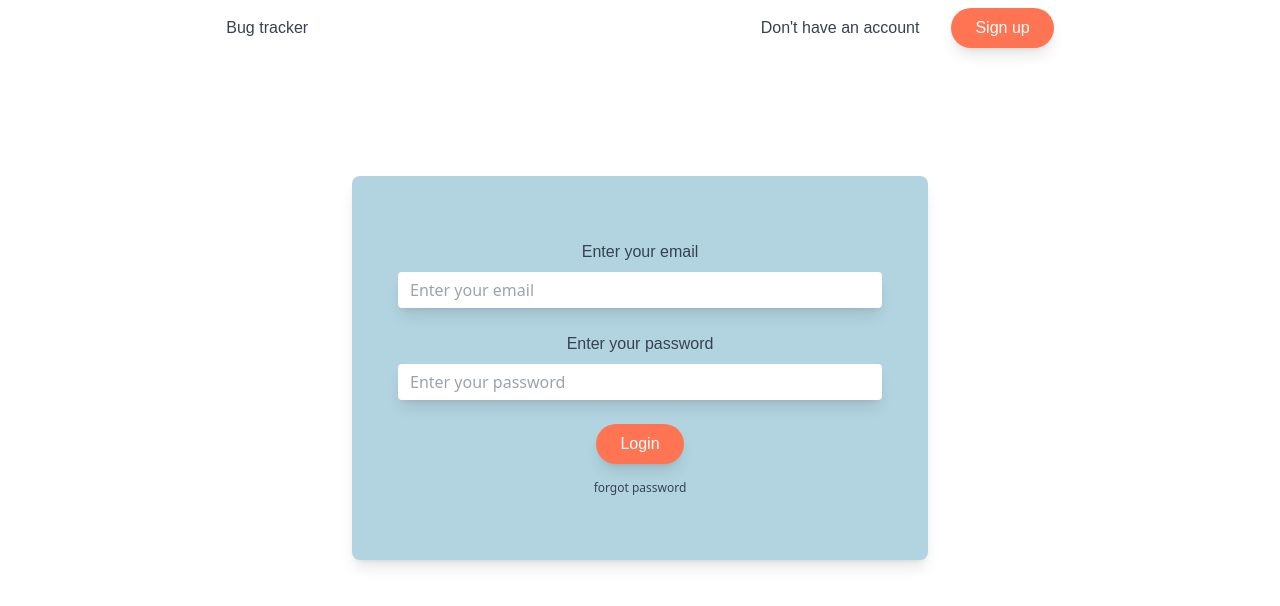
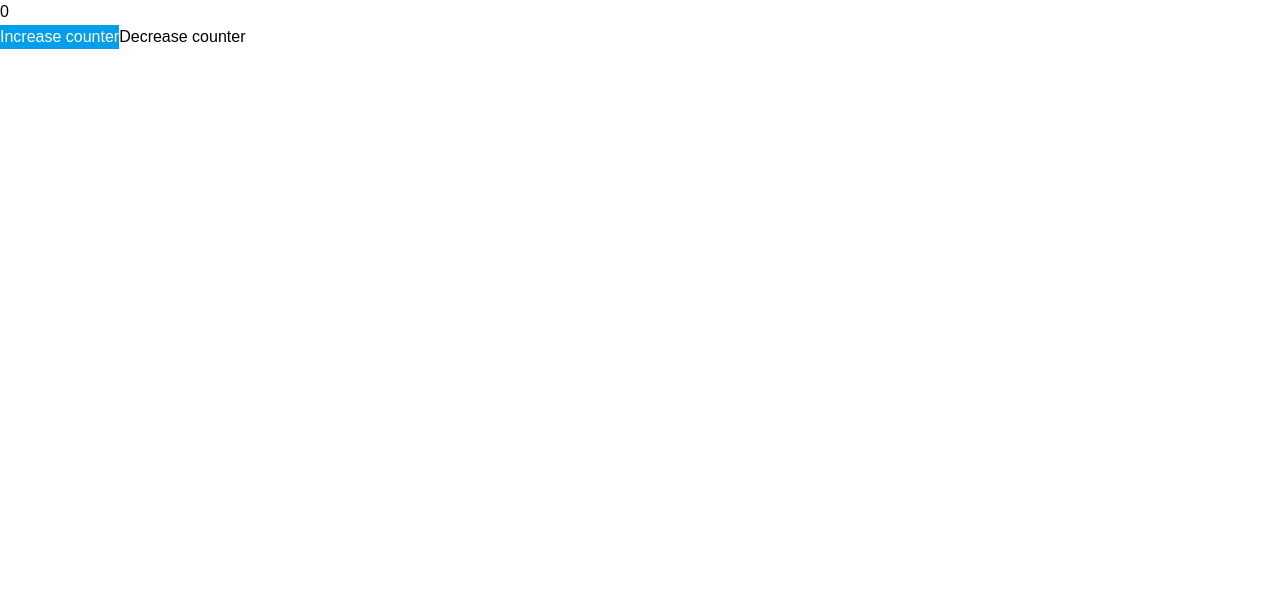
Before and after one commit to Shoetan/issue-tracker-vite, a React (Vite) app: page / in a window 1280 px wide. Shown: the top 606 px of the page. Built offline with nearby package versions, Linux system fonts and the light colour scheme.

Commit message:
modified form component

```diff
--- a/src/App.jsx
+++ b/src/App.jsx
@@ -1,17 +1,18 @@
-
-import LoginPage from './components/loginpage'
-import SignInPage from './components/signinpage'
+import { useState } from 'react'
 
 
 
 
 function App() {
-
+  const [count, setCount] = useState(0)
 
 
   return (
     <>
-      <LoginPage />
+      <div className="font-poppins"> {count}</div>
+      <button   className=" font-poppins bg-secondary-color text-white-color" onClick={() => { setCount(count + 1) }} > Increase counter </button>
+      <button className="font-poppins" onClick={() =>{setCount(count -1 )}}> Decrease counter </button>
+
 
 
       </>
--- a/src/components/form.jsx
+++ /dev/null
@@ -1,30 +0,0 @@
-const Form = ({email, password, btntext}) => {
-    return (
-
-        <div className='max-w-xl mx-auto mt-32 p-6 flex flex-col items-center justify-center bg-primary-color rounded-lg shadow-lg shadow-dark-color'>
-            <div className="flex flex-col w-11/12 m-10 items-center justify-center ">
-
-                <label className="font-poppins mb-2 text-gray-700">
-                    {email}
-                </label>
-                <input type="email" name="" id="" placeholder="Enter your email" className="mb-6 w-full py-2 px-3 rounded shadow-lg shadow-dark-color outline-none leading-tight" />
-
-                <label className="font-poppins mb-2 text-gray-700">
-                    {password}
-                </label>
-                <input type="password" name="" id="" placeholder="Enter your password" className="mb-6 w-full py-2 px-3 outline-none rounded shadow-lg shadow-dark-color leading-tight" />
-
-                <button className="font-poppins bg-accent-color text-white-color hover:bg-secondary-color hover:text-white-color py-2 px-6  rounded-full shadow-lg shadow-dark-color">
-                    {btntext}
-                </button>
-                <a href="#" className="text-center text-gray-700 text-xs mt-4">
-                    forgot password
-                </a>
-
-            </div>
-        </div>
-
-     );
-}
-
-export default Form;
--- a/src/components/loginpage.jsx
+++ /dev/null
@@ -1,31 +0,0 @@
-import Navbar from '../components/navbar'
-import Form from '../components/form'
-
-
-const LoginPage = () => {
-    return (
-        <div>
-            {/* calling the navbar component and assigning props to the navbar component  */}
-            <Navbar
-                navbarLogo="Bug tracker"
-                navbarGreet="Don't have an account"
-                navbarLink="Sign up"
-            />
-
-
-
-            <Form
-                email="Enter your email"
-                password="Enter your password"
-                btntext="Login"
-            />
-
-
-
-
-
-        </div>
-     );
-}
-
-export default LoginPage;
--- a/src/components/navbar.jsx
+++ /dev/null
@@ -1,20 +0,0 @@
-
-/* created a stateless component known as navbar and passiing in props by destructuring the props into individuals */
-
-const Navbar = ({ navbarLogo, navbarLink, navbarGreet }) => {
-    return (
-        <div className=" container mx-auto flex justify-around items-center   mt-2 mb-2   rounded ">
-
-            {/* Icon */}
-            <h1 className="font-poppins text-gray-700">{navbarLogo}</h1>
-
-            {/* navigation links */}
-            <div className="flex gap-8 items-center">
-                <h2 className="font-poppins text-gray-700">{ navbarGreet}</h2>
-                <a href="" className="font-poppins text-white-color bg-accent-color py-2 px-6 rounded-full hover:bg-secondary-color shadow-lg shadow-dark-color">{ navbarLink } </a>
-            </div>
-        </div>
-     );
-}
-
-export default Navbar;
--- a/src/components/signinpage.jsx
+++ /dev/null
@@ -1,27 +0,0 @@
-import Navbar from '../components/navbar'
-import Form from '../components/form'
-
-
-const SignInPage = () => {
-    return (
-        <div>
-            {/* Calling the navbar component and assiging probs to the  component */}
-            <Navbar
-                navbarLogo="Bug tracker"
-                navbarGreet="Already have an account"
-                navbarLink="Login"
-            />
-
-
-
-            <Form
-                email="Enter your email"
-                password="Enter your password"
-                btntext="Sign in"
-            />
-
-        </div>
-     );
-}
-
-export default SignInPage;
```
